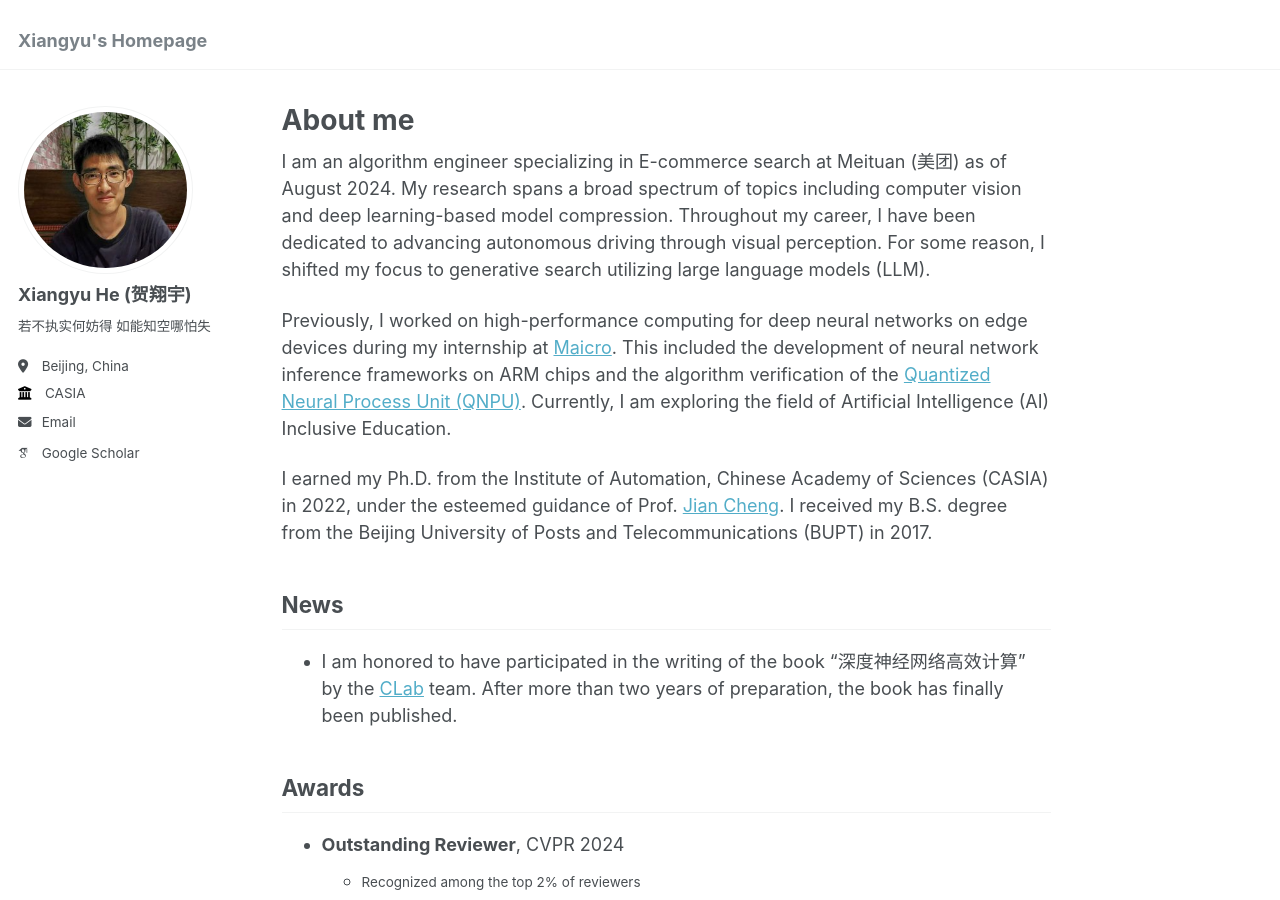
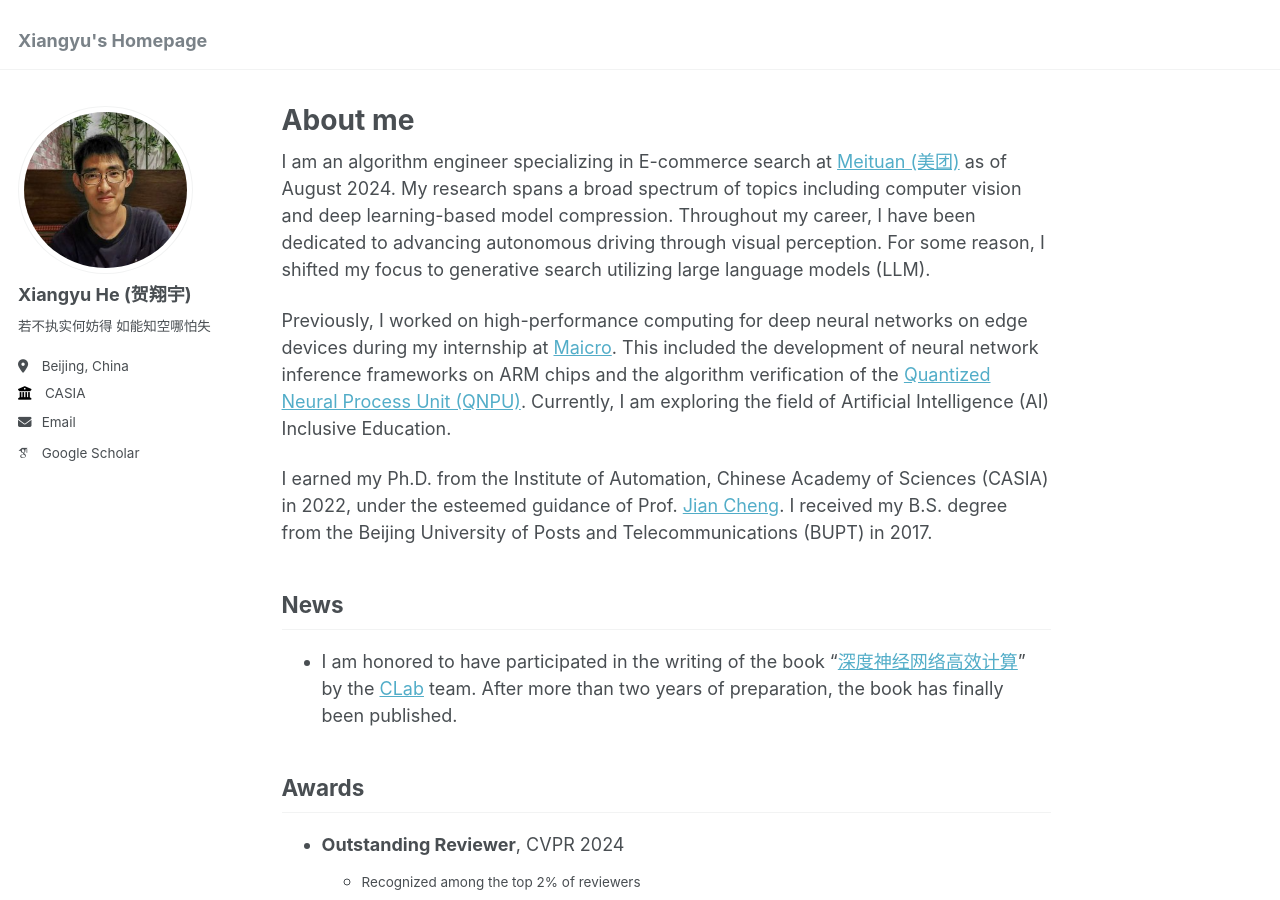
Before and after one commit to HolmesShuan/HolmesShuan.github.io, a Jekyll site: the page built from _pages/about.md, in a window 1280 px wide and 900 px high. Built offline with Jekyll 4.4.1, drawn with Linux system fonts in a browser that asks for light colours; some web fonts are replaced; part of the change alters nothing that is shown; some of the changed text lies outside the part shown.

```diff
--- a/_pages/about.md
+++ b/_pages/about.md
@@ -7,14 +7,14 @@ redirect_from:
   - /about.html
 ---
 
-I am an algorithm engineer specializing in E-commerce search at Meituan (美团) as of August 2024. My research spans a broad spectrum of topics including computer vision and deep learning-based model compression. Throughout my career, I have been dedicated to advancing autonomous driving through visual perception. For some reason, I shifted my focus to generative search utilizing large language models (LLM).
+I am an algorithm engineer specializing in E-commerce search at [Meituan (美团)](https://www.meituan.com/en-US/about-us) as of August 2024. My research spans a broad spectrum of topics including computer vision and deep learning-based model compression. Throughout my career, I have been dedicated to advancing autonomous driving through visual perception. For some reason, I shifted my focus to generative search utilizing large language models (LLM).
 
 Previously, I worked on high-performance computing for deep neural networks on edge devices during my internship at [Maicro](https://www.maicro.com/). This included the development of neural network inference frameworks on ARM chips and the algorithm verification of the [Quantized Neural Process Unit (QNPU)](http://www.semiinsights.com/s/foundry/33/36933.shtml). Currently, I am exploring the field of Artificial Intelligence (AI) Inclusive Education.
 
 I earned my Ph.D. from the Institute of Automation, Chinese Academy of Sciences (CASIA) in 2022, under the esteemed guidance of Prof. [Jian Cheng](https://people.ucas.ac.cn/~chengjian). I received my B.S. degree from the Beijing University of Posts and Telecommunications (BUPT) in 2017.
 
 ## News
-- I am honored to have participated in the writing of the book "深度神经网络高效计算" by the [CLab](https://clab.ia.ac.cn/) team. After more than two years of preparation, the book has finally been published.
+- I am honored to have participated in the writing of the book "[深度神经网络高效计算](https://www.phei.com.cn/module/wap/sbookcd.jsp?goodid=65351)" by the [CLab](https://clab.ia.ac.cn/) team. After more than two years of preparation, the book has finally been published.
 
 ## Awards
 - **Outstanding Reviewer**, CVPR 2024
@@ -56,6 +56,7 @@ I earned my Ph.D. from the Institute of Automation, Chinese Academy of Sciences
 - [Towards Fully Sparse Training: Information Restoration with Spatial Similarity](https://ojs.aaai.org/index.php/AAAI/article/view/20198)
   - Weixiang Xu, **Xiangyu He**, Ke Cheng, Peisong Wang, Jian Cheng
   - Proceedings of the AAAI Conference on Artificial Intelligence (AAAI), 2022
+  - [Code](https://github.com/WeixiangXu/FST)
 - [APRIL: Finding the Achilles' Heel on Privacy for Vision Transformers](http://openaccess.thecvf.com/content/CVPR2022/html/Lu_APRIL_Finding_the_Achilles_Heel_on_Privacy_for_Vision_Transformers_CVPR_2022_paper.html)
   - Jiahao Lu, Xi Sheryl Zhang, Tianli Zhao, **Xiangyu He**, Jian Cheng
   - Computer Vision and Pattern Recognition (CVPR), 2022
@@ -123,4 +124,4 @@ I earned my Ph.D. from the Institute of Automation, Chinese Academy of Sciences
 - National Scholarship, CASIA 2020
 
 ## Academic Activity
-- Reviewer of CVPR, ECCV, ICCV, ICML, NeurIPS, ICLR, AAAI, WACV, ACCV, IJCV, TIP
+- Reviewer: CVPR, ECCV, ICCV, ICML, NeurIPS, ICLR, AAAI, WACV, ACCV, IJCV, TIP
```
